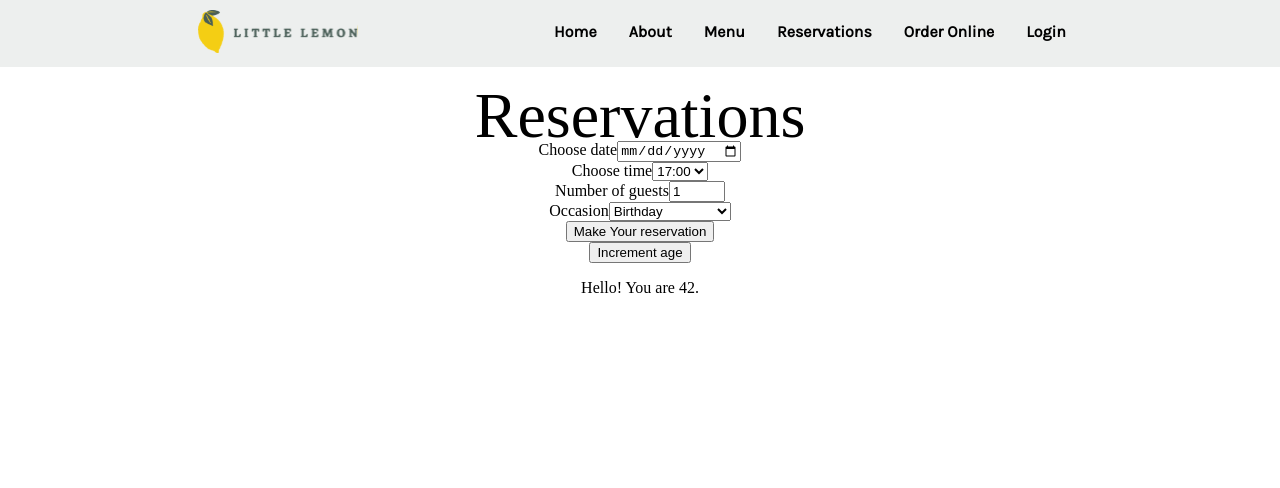
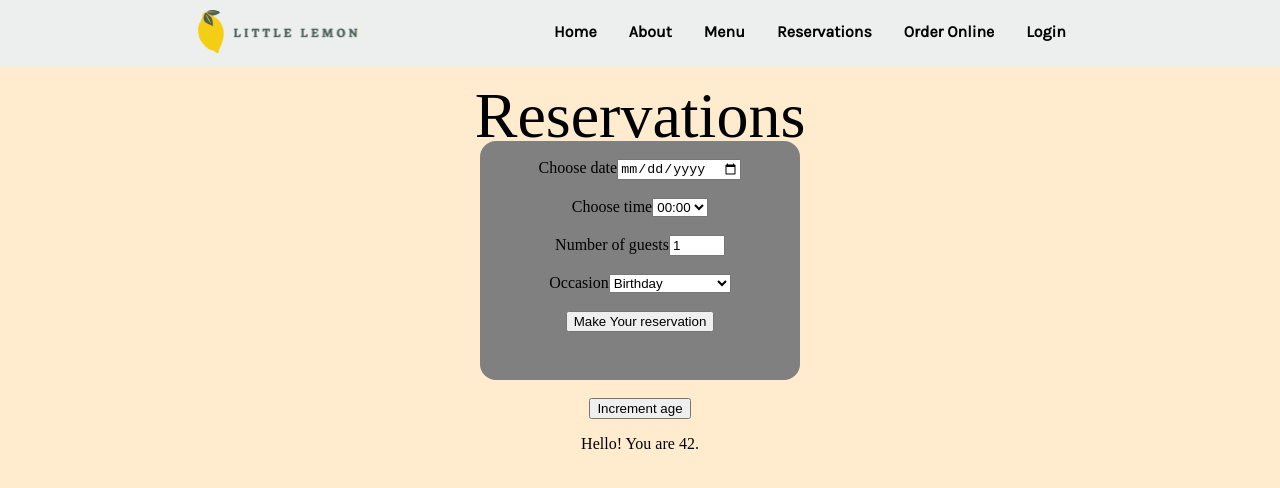
Before and after one commit to FurnWu/Little-Lemon, a React (Create React App) app in the folder little-lemon/: page /reservations in a window 1280 px wide. Shown: the top 488 px of the page. Built offline with nearby package versions, Linux system fonts and the light colour scheme; a web font is replaced by a local one.

Commit message:
fetch API improved

```diff
--- a/little-lemon/src/BookingForm.js
+++ b/little-lemon/src/BookingForm.js
@@ -10,16 +10,16 @@ import { fetchAPI } from "./DataAPI";
 
    const handleDateChange = (e) => {
       setDate(e.target.value);
-      return fetchAPI;
+      return fetchAPI(date);
 
    }
-   console.log(fetchAPI);
+   console.log(fetchAPI(date));
     const handleSubmit = (e) => {
       e.preventDefault();}
 
     return(
-<div><form style={{display: "grid; max-width: 200px; gap: 20px"}}>
-
+<div><form style={{display: "grid; max-width: 200px; gap: 20px" }}>
+<br></br>
 <div className= "date">
     <label htmlForfor="res-date">Choose date</label>
    <input
@@ -29,29 +29,25 @@ import { fetchAPI } from "./DataAPI";
          onChange={handleDateChange}/>
 
 </div>
-
+<br></br>
 <div className="time">
     <label htmlFor="res-time">Choose time</label>
    <select id="res-time ">
-      <option>17:00</option>
-      <option>18:00</option>
-      <option>19:00</option>
-      <option>20:00</option>
-      <option>21:00</option>
-      <option>22:00</option>
+      <option>00:00</option>
+
 
 
    </select>
 
 </div>
-
+<br></br>
 <div className="guest" >
     <label htmlFor="guests">Number of guests</label>
     <input type="number" placeholder="1" min="1" max="10" id="guests"
            value = {guests} onChange={(e) => setGuests(e.target.value)}   />
 
 </div>
-
+<br></br>
    <div className="occasion">
     <label htmlFor ="occasion">Occasion</label>
    <select id ="occasion" value={occasion} onChange={(e) => setOccasion(e.target.value)}>
@@ -62,10 +58,11 @@ import { fetchAPI } from "./DataAPI";
       <option>Other</option>
    </select>
    </div>
-
+   <br></br>
    <input type="submit" value="Make Your reservation" onSubmit={handleSubmit} />
-
+   <br></br>
 </form>
+<br></br>
       <Counter />
 
 </div>
--- a/little-lemon/src/BookingPage.js
+++ b/little-lemon/src/BookingPage.js
@@ -1,6 +1,9 @@
 import BookingForm from "./BookingForm";
 import { useReducer } from "react";
 import { fetchAPI } from "./DataAPI";
+
+let defaultTime = ['17:00', '18:00', '19:00', '20:00', '21:00', '22:00' ]
+const listDefaultTime = defaultTime.map(time => <option>{time}</option>)
 
 
 
--- a/little-lemon/src/DataAPI.js
+++ b/little-lemon/src/DataAPI.js
@@ -1,4 +1,4 @@
-export const seededRandom = function (seed) {
+/*export const seededRandom = function (seed) {
     var m = 2**35 - 31;
     var a = 185852;
     var s = seed % m;
@@ -23,4 +23,35 @@ export const seededRandom = function (seed) {
   };
   export const submitAPI = function(formData) {
     return true;
+  };*/
+
+  const seededRandom = function (seed) {
+    var m = 2 ** 35 - 31;
+    var a = 185852;
+    var s = seed % m;
+    return function () {
+      return (s = (s * a) % m) / m;
+    };
   };
+
+  export function fetchAPI(date) {
+    let result = [];
+    let nd = new Date(date);
+    let seed = nd.getDate();
+
+    let random = seededRandom(seed);
+    for (let i = 17; i <= 23; i++) {
+      if (random() < 0.5) {
+        result.push(i + ":00");
+      }
+      if (random() < 0.5) {
+        result.push(i + ":30");
+      }
+    }
+    return result;
+
+  }
+
+  export function submitAPI(formData) {
+    return true;
+  }
--- a/little-lemon/src/index.css
+++ b/little-lemon/src/index.css
@@ -1,3 +1,11 @@
 body {
     margin: 0;
+    background-color: blanchedalmond;
 }
+
+form {
+    background-color: gray;
+    margin-inline: 30rem;
+    padding-bottom: 3rem;
+    border-radius: 16px;
+}
```
